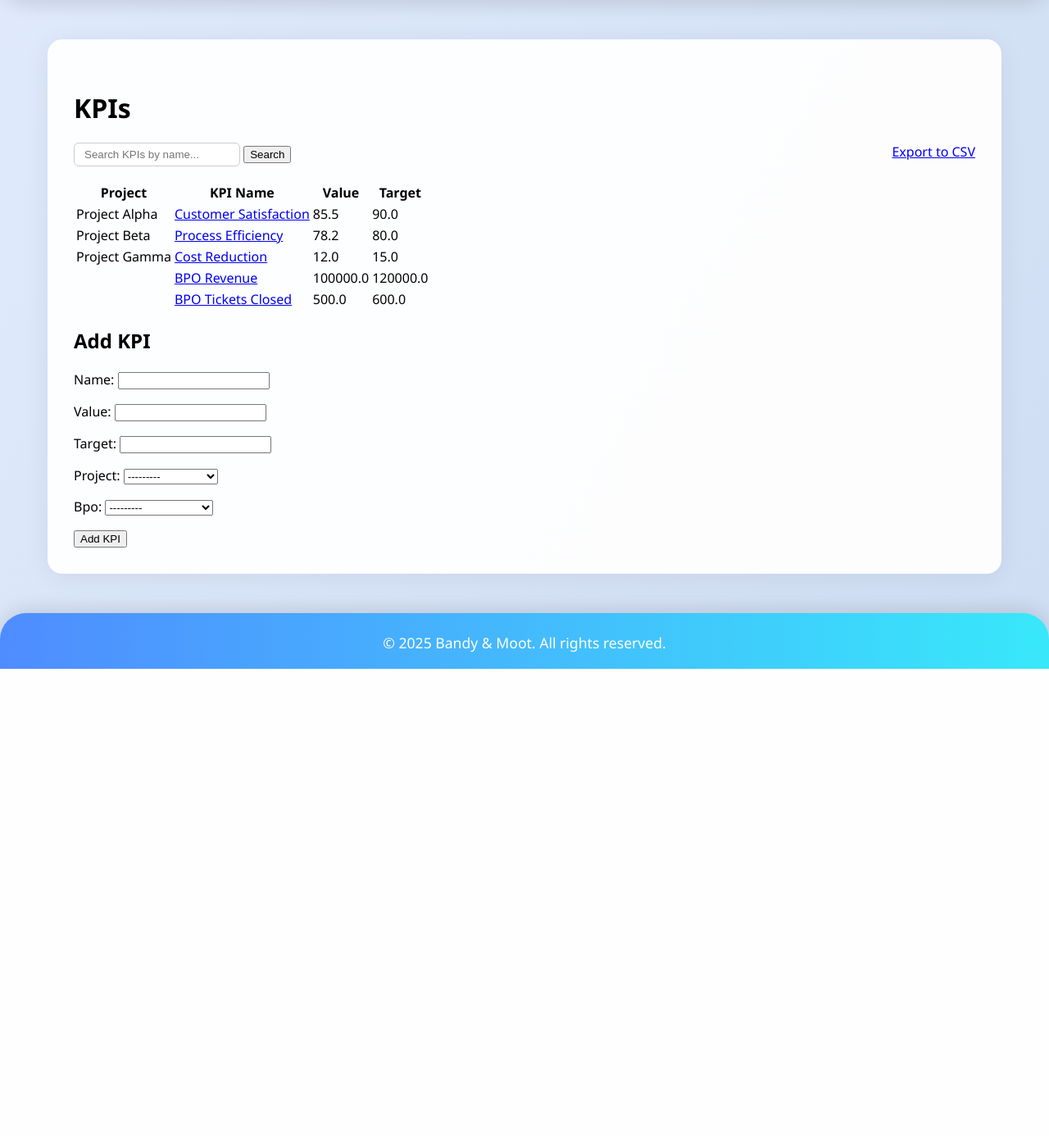
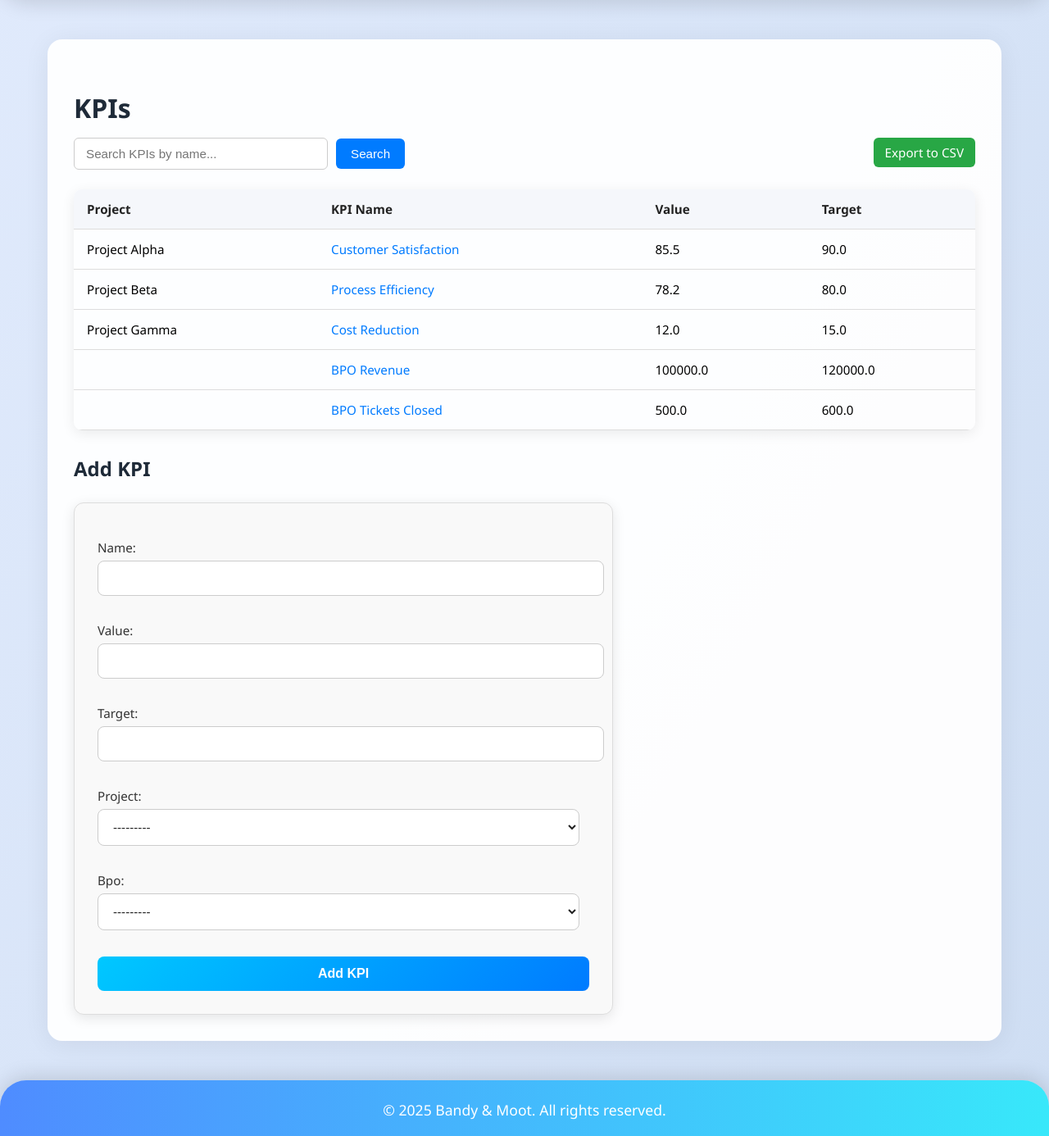
Before and after one commit to afnankhan232/KPO, a Django app: page /kpis/ in a window 1280 px wide. Shown: the part 96-1482 px from the top of the page at 82% size. Before the commit the page ends 912 px from the top, so only its background shows below. Run offline with Django 5.2, Linux system fonts and the light colour scheme; data comes from the database, SQL or seed files in the repository.

Commit message:
update kpi dashboard

```diff
--- a/dashboard/templates/dashboard/kpis_list.html
+++ b/dashboard/templates/dashboard/kpis_list.html
@@ -1,14 +1,222 @@
 {% extends 'dashboard/base.html' %}
 {% block title %}KPIs | KPO Dashboard{% endblock %}
+
 {% block content %}
+<style>
+    /* Headings */
+    h1, h2 {
+        margin-bottom: 15px;
+        color: #1e2a38;
+    }
+    body.dark-mode h1,
+    body.dark-mode h2 {
+        color: #00c8ff;
+    }
+
+    /* Links */
+    a {
+        color: #007bff;
+        text-decoration: none;
+        transition: color 0.3s ease;
+    }
+    a:hover {
+        text-decoration: underline;
+    }
+    body.dark-mode a {
+        color: #00c8ff;
+    }
+
+    /* Export Button */
+    .export-btn {
+        float: right;
+        padding: 8px 14px;
+        background: #28a745;
+        color: white;
+        border-radius: 6px;
+        text-decoration: none;
+        font-size: 0.95rem;
+        font-weight: 500;
+        transition: background 0.3s ease;
+    }
+    .export-btn:hover {
+        background: #218838;
+    }
+
+    /* Search Form */
+    .search-form {
+        margin-bottom: 24px;
+        display: flex;
+        align-items: center;
+        flex-wrap: wrap;
+        gap: 10px;
+    }
+    .search-form input[type="text"] {
+        padding: 10px 14px;
+        border-radius: 6px;
+        border: 1px solid #ccc;
+        background: #fff;
+        color: #222;
+        width: 280px;
+        font-size: 0.95rem;
+        transition: all 0.3s ease;
+    }
+    .search-form input[type="text"]:focus {
+        outline: none;
+        border-color: #007bff;
+        box-shadow: 0px 0px 6px #007bff40;
+    }
+    .search-form button {
+        padding: 10px 18px;
+        border: none;
+        background: #007bff;
+        color: white;
+        border-radius: 6px;
+        cursor: pointer;
+        font-size: 0.95rem;
+        font-weight: 500;
+        transition: background 0.3s ease;
+    }
+    .search-form button:hover {
+        background: #0056b3;
+    }
+    body.dark-mode .search-form input[type="text"] {
+        background: #2c2c3c;
+        border: 1px solid #444;
+        color: #fff;
+    }
+    body.dark-mode .search-form input[type="text"]:focus {
+        border-color: #00c8ff;
+        box-shadow: 0px 0px 6px #00c8ff80;
+    }
+
+    /* Table Styling */
+    table {
+        width: 100%;
+        border-collapse: collapse;
+        margin-bottom: 30px;
+        border-radius: 10px;
+        overflow: hidden;
+        box-shadow: 0 4px 16px rgba(0,0,0,0.08);
+        font-size: 0.95rem;
+    }
+    th, td {
+        padding: 14px 16px;
+        border-bottom: 1px solid #ddd;
+        text-align: left;
+    }
+    th {
+        background: #f5f7fb;
+        color: #222;
+        font-weight: 600;
+    }
+    tr:hover {
+        background: #f1f5ff;
+    }
+    body.dark-mode table {
+        background: #232526;
+        color: #e0e0e0;
+    }
+    body.dark-mode th {
+        background: #333;
+        color: #00c8ff;
+    }
+    body.dark-mode td {
+        border-bottom: 1px solid #444;
+    }
+    body.dark-mode tr:hover {
+        background: #3a3a55;
+    }
+
+    /* KPI Form Styling */
+    .kpi-form {
+        background: #f9f9f9;
+        border: 1px solid #ddd;
+        padding: 28px;
+        border-radius: 12px;
+        max-width: 600px;
+        margin-top: 25px;
+        box-shadow: 0 4px 16px rgba(0,0,0,0.1);
+    }
+    .kpi-form label {
+        display: block;
+        margin-bottom: 6px;
+        color: #333;
+        font-size: 0.95rem;
+        font-weight: 500;
+    }
+    .kpi-form input,
+    .kpi-form select,
+    .kpi-form textarea {
+        width: 98%;
+        padding: 12px 14px;
+        margin-bottom: 16px;
+        border-radius: 8px;
+        border: 1px solid #ccc;
+        background: #fff;
+        color: #222;
+        font-size: 0.95rem;
+        transition: all 0.3s ease;
+    }
+    .kpi-form input:focus,
+    .kpi-form select:focus,
+    .kpi-form textarea:focus {
+        border-color: #007bff;
+        box-shadow: 0 0 6px #007bff40;
+        outline: none;
+    }
+    .kpi-form button {
+        width: 100%;
+        padding: 12px;
+        background: linear-gradient(135deg, #00c8ff, #007bff);
+        border: none;
+        border-radius: 8px;
+        color: white;
+        font-size: 1rem;
+        font-weight: 600;
+        cursor: pointer;
+        transition: all 0.3s ease;
+    }
+    .kpi-form button:hover {
+        background: linear-gradient(135deg, #009bd1, #0056b3);
+    }
+    body.dark-mode .kpi-form {
+        background: #2a2a3b;
+        border: 1px solid #444;
+        color: #e0e0e0;
+    }
+    body.dark-mode .kpi-form label {
+        color: #ccc;
+    }
+    body.dark-mode .kpi-form input,
+    body.dark-mode .kpi-form select,
+    body.dark-mode .kpi-form textarea {
+        background: #1e1e2f;
+        border: 1px solid #555;
+        color: #fff;
+    }
+    body.dark-mode .kpi-form input:focus,
+    body.dark-mode .kpi-form select:focus,
+    body.dark-mode .kpi-form textarea:focus {
+        border-color: #00c8ff;
+        box-shadow: 0 0 6px #00c8ff80;
+    }
+</style>
+
 <h1>KPIs</h1>
-<a href="?export=csv" style="float:right; margin-bottom:10px;">Export to CSV</a>
-<form method="get" style="margin-bottom: 18px;">
-    <input type="text" name="q" value="{{ query }}" placeholder="Search KPIs by name..." style="padding: 6px 12px; border-radius: 6px; border: 1px solid #ccc;">
+<a href="?export=csv" class="export-btn">Export to CSV</a>
+
+<form method="get" class="search-form">
+    <input type="text" name="q" value="{{ query }}" placeholder="Search KPIs by name...">
     <button type="submit">Search</button>
 </form>
+
 <table>
-    <tr><th>Project</th><th>KPI Name</th><th>Value</th><th>Target</th></tr>
+    <tr>
+        <th>Project</th>
+        <th>KPI Name</th>
+        <th>Value</th>
+        <th>Target</th>
+    </tr>
     {% for kpi in kpis %}
     <tr>
         <td>{{ kpi.project.name }}</td>
@@ -20,8 +228,9 @@
     <tr><td colspan="4">No KPIs found.</td></tr>
     {% endfor %}
 </table>
+
 <h2>Add KPI</h2>
-<form method="post">
+<form method="post" class="kpi-form">
     {% csrf_token %}
     {{ form.as_p }}
     <button type="submit">Add KPI</button>
```
